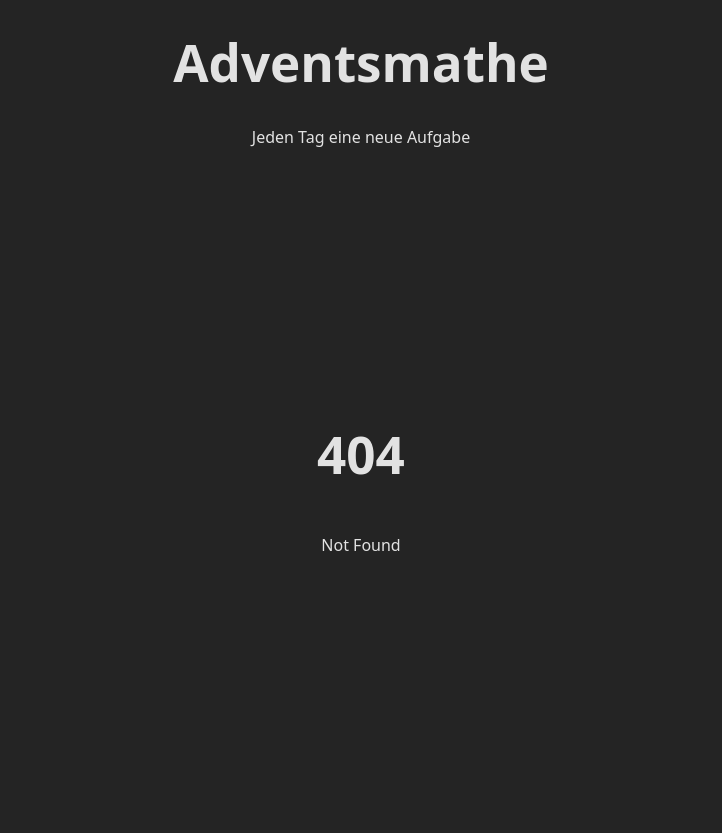
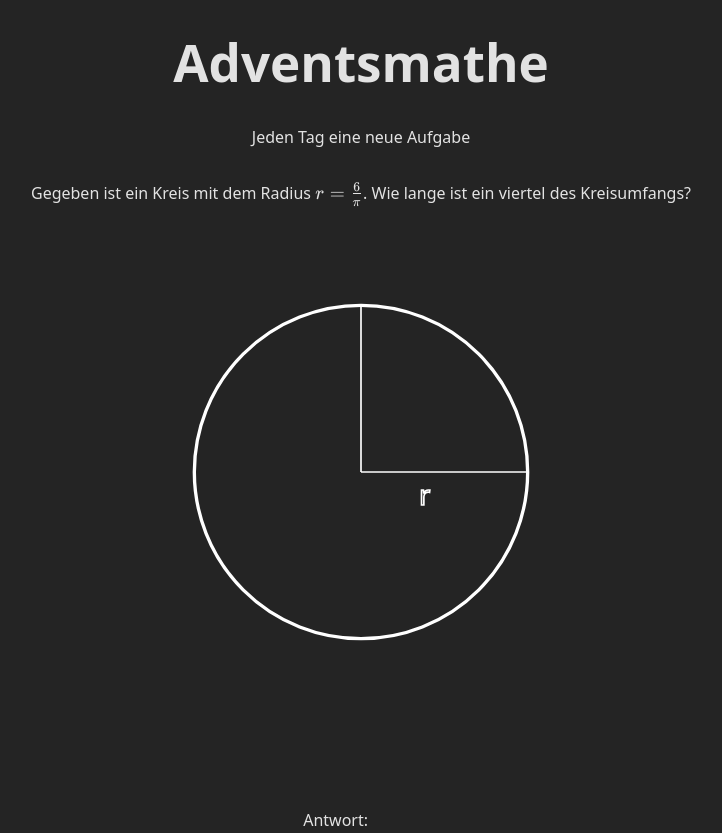
Before and after one commit to cedricgeissmann/advent-math, a SvelteKit app: page /day03 in a window 1280 px wide. Before the commit this address had no page. Shown: the whole page, without its empty margins (279-1001 px from the left). Before the commit the page ends 800 px from the top, so only its background shows below. Built offline with nearby package versions, Linux system fonts and the light colour scheme.

Commit message:
Finished day 3.

```diff
--- a/src/routes/+page.svelte
+++ b/src/routes/+page.svelte
@@ -11,6 +11,9 @@ import { base } from "$app/paths";
     </li>
     <li>
       <a href="{base}/day02">Tag 2</a>
+    </li>
+    <li>
+      <a href="{base}/day03">Tag 3</a>
     </li>
   </ul>
 </nav>
--- /dev/null
+++ b/src/routes/day03/+page.svelte
@@ -0,0 +1,57 @@
+<script>
+    import katex from "katex"
+    const r = katex.renderToString('r = \\frac{6}{\\pi}',
+        {displayMode: false})
+    const ans = katex.renderToString('u = 3')
+</script>
+
+<style>
+
+.answer {
+    margin-top: 5rem;
+}
+
+.answer > span {
+    opacity: 0;
+    transition: opacity 0.6s ease;
+}
+
+.answer:hover > span,
+.answer:focus > span {
+    opacity: 1;
+}
+
+svg > * {
+    stroke: white;
+    fill: none;
+}
+
+#rot {
+    transform-origin: center;
+    transform: rotate(-90deg);
+    animation-name: rotate;
+    animation-delay: 2s;
+    animation-duration: 2s;
+    animation-repeat-count: infinite;
+}
+
+@keyframes rotate {
+    from {transform: rotate(0deg);}
+    to {transform: rotate(-90deg);}
+}
+
+</style>
+
+<div>
+<p>
+    Gegeben ist ein Kreis mit dem Radius {@html r}. Wie lange ist ein viertel
+        des Kreisumfangs?
+</p>
+    <svg viewBox="0 0 300 300" width="500px">
+        <circle cx="150" cy="150" r="100" stroke="white" stroke-width="2" fill="none" />
+        <path d="M 150 150 h 100"/>
+        <path id="rot" d="M 150 150 h 100"/>
+        <text x="185" y="170">r</text>
+    </svg>
+<div class="answer">Antwort: <span>{@html ans}</span></div>
+</div>
```
